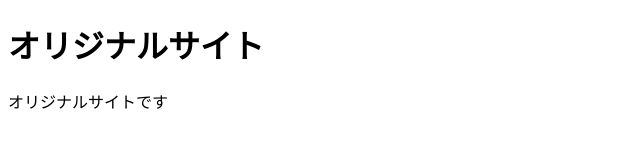
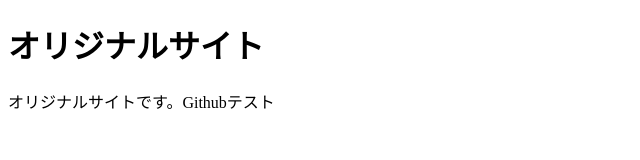
Before and after one commit to shoji-marketx/mysite, a plain HTML site: page index.html in a window 1280 px wide. Shown: the full height of the page, 0-640 px from the left. Drawn offline with Linux system fonts and the light colour scheme.

Commit message:
Add files via upload

```diff
--- a/index.html
+++ b/index.html
@@ -9,6 +9,6 @@
 </head>
 <body>
   <h1>オリジナルサイト</h1>
-  <p>オリジナルサイトです</p>
+  <p>オリジナルサイトです。Githubテスト</div></p>
 </body>
 </html>
```
